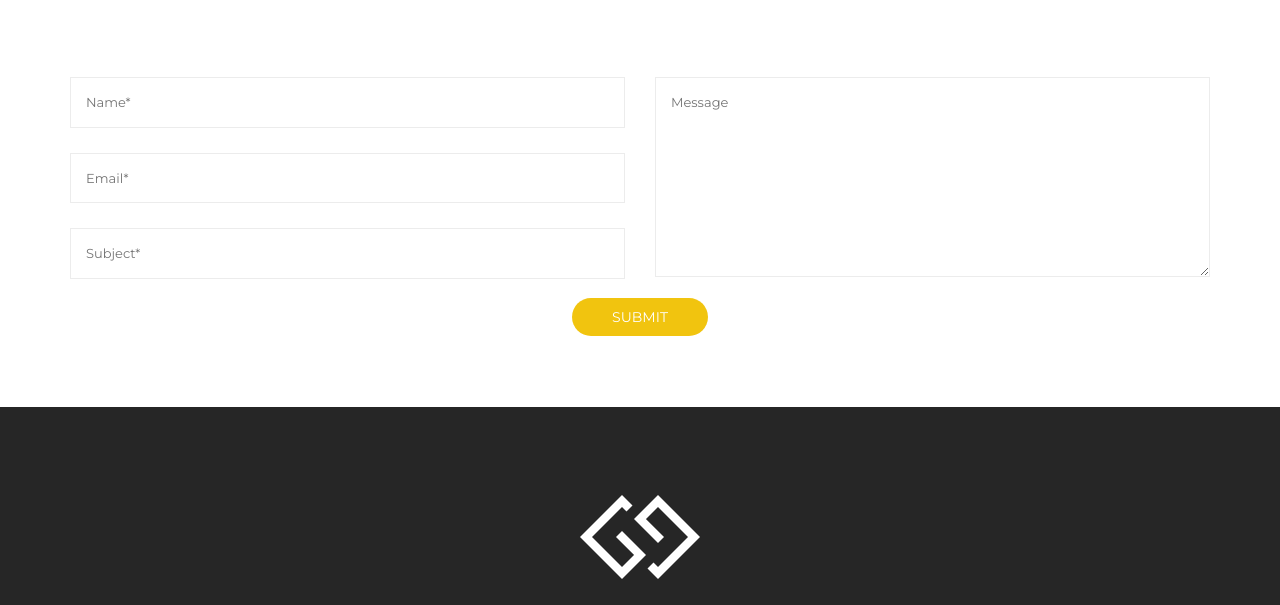
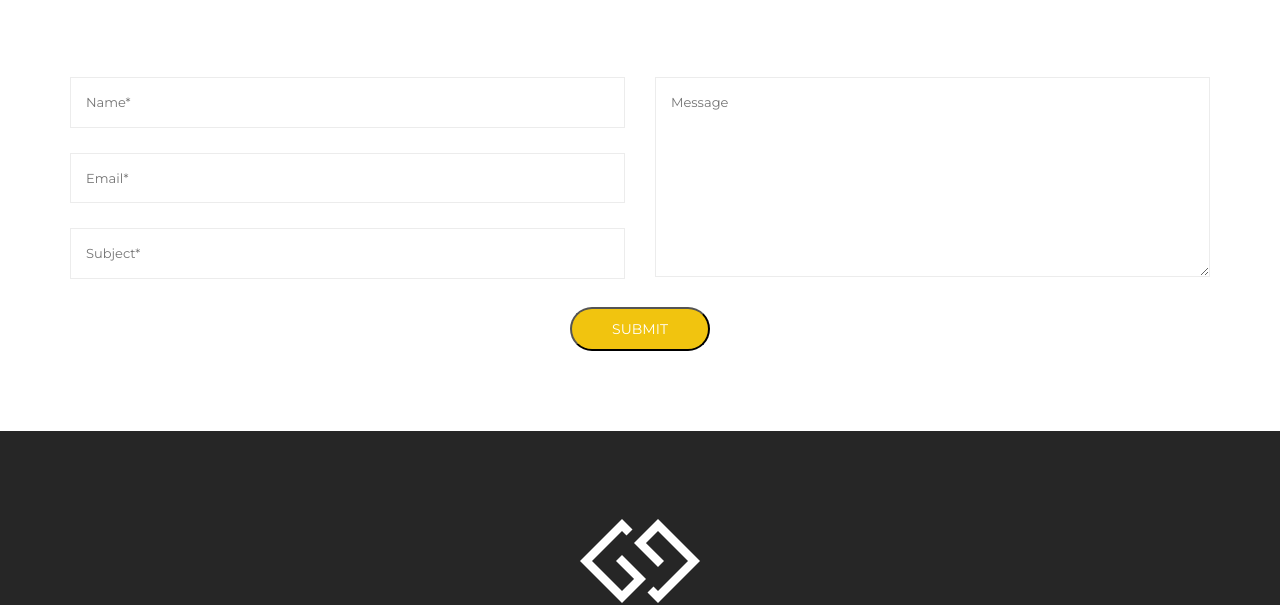
Before and after one commit to thearkgrp/thearkgrp, a plain HTML site: page index.html in a window 1280 px wide. Shown: the part 4437-5042 px from the top of the page. Drawn offline with nearby package versions, Linux system fonts and the light colour scheme; some packages are replaced by stand-ins of ours.

Commit message:
Update index.html

```diff
--- a/index.html
+++ b/index.html
@@ -681,7 +681,7 @@
                             <div class="inner contact">
                                 <div class="contact-form">
 
-                                    <form id="contact-us" method="post" action="#">
+                                    <form id="contact-us" method="post" action="https://formspree.io/xlepvljg">
                                         <div class="col-md-6 wow animated slideInLeft" data-wow-delay=".5s">
 
                                             <input type="text" name="name" id="name" required="required" class="form" placeholder="Name*" />
@@ -694,12 +694,13 @@
                                         <div class="col-md-6 wow animated slideInRight" data-wow-delay=".5s">
                                             <textarea name="message" id="message" class="form textarea"  placeholder="Message"></textarea>
                                         </div>
+										<button type="submit" class="btn-sloven">Submit</button>
                                     </form>
 
                                 </div><!-- End Contact Form Area -->
                             </div><!-- End Inner -->
                         </div>
-                        <a href="#" class="btn-sloven">SUBMIT</a>
+                        <!--<a href="#" class="btn-sloven">SUBMIT</a>-->
 
                     </div>
                 </div>
```
